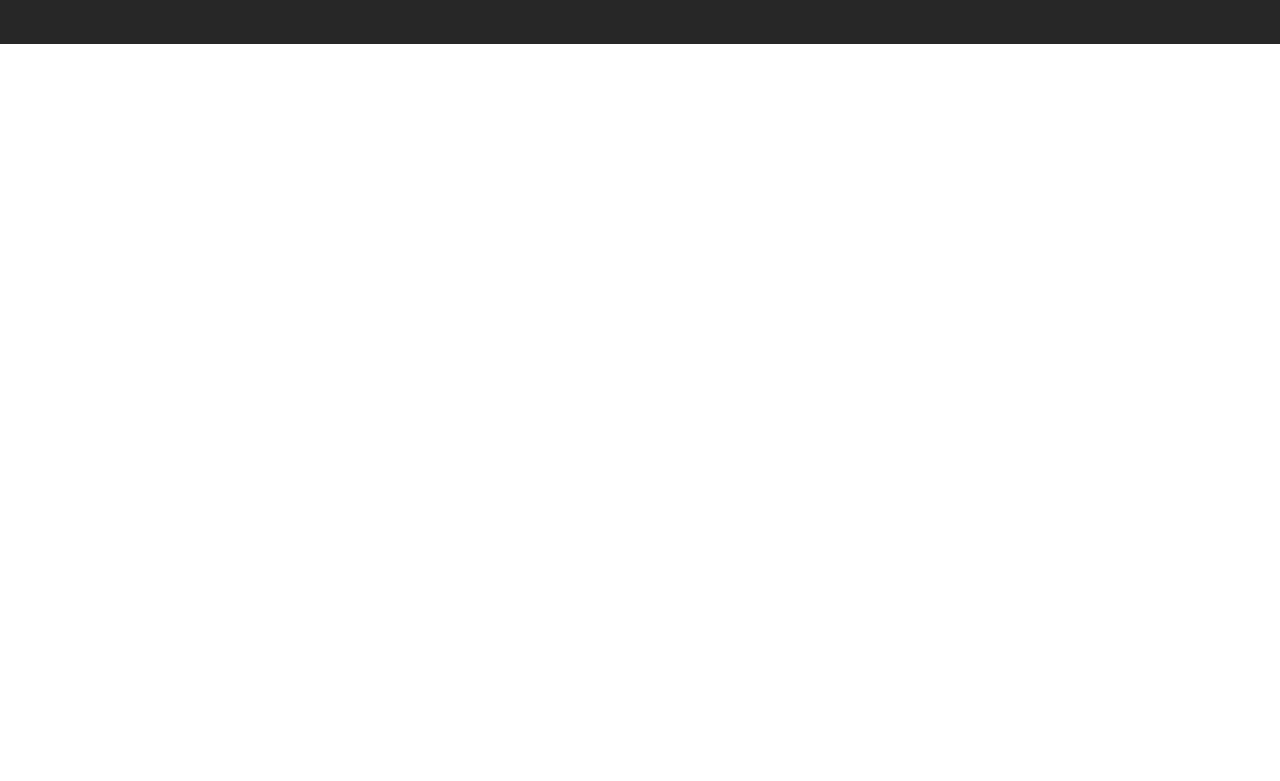
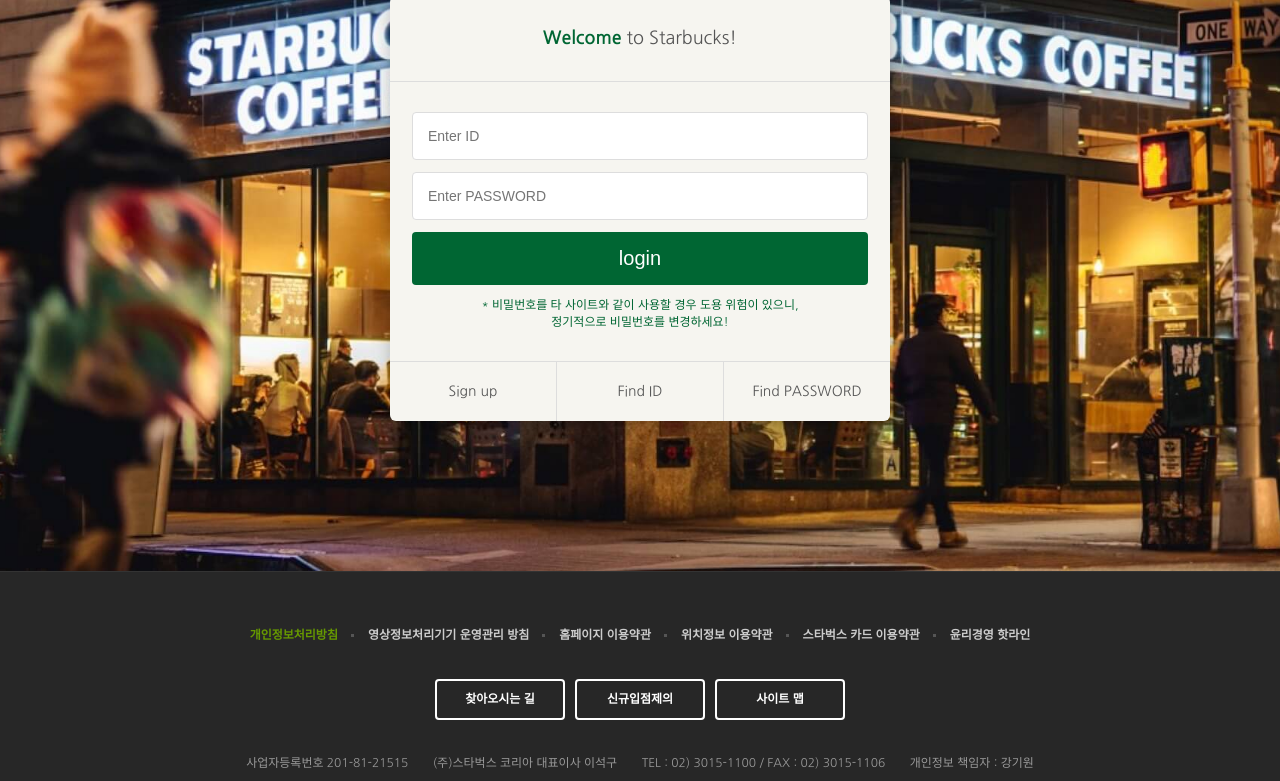
Before and after one commit to pgrgrgrgr/starbucks-vanilla, a plain HTML site: page signin/index.html in a window 1280 px wide. Shown: the part 290-1071 px from the top of the page. Before the commit the page ends 800 px from the top, so only its background shows below. Drawn offline with nearby package versions, Linux system fonts and the light colour scheme.

Commit message:
login page done

```diff
--- /dev/null
+++ b/css/signin.css
@@ -0,0 +1,78 @@
+.signin {
+  margin-top: 120px;
+  padding: 100px 0 150px;
+  background-image: url("../images/signin_bg.jpg");
+  background-repeat: no-repeat;
+  background-position: center;
+  background-attachment: fixed;
+  background-size: cover;
+}
+.signin h1 {
+  color: #fff;
+  font-size: 30px;
+  font-weight: 700;
+  text-align: center;
+  margin-bottom: 24px;
+}
+.signin__card {
+  width: 500px;
+  margin: 0 auto;
+  border-radius: 6px;
+  background-color: #f6f5f0;
+  box-shadow: 2px 2px 20px rgba(0, 0, 0, .3);
+  color: #555;
+}
+.signin__card h2 {
+  padding: 30px;
+  font-size: 18px;
+  text-align: center;
+  border-bottom: 1px solid #ddd;
+}
+.signin__card h2 strong {
+  font-weight: 700;
+  color: #006633;
+}
+.signin__card form {
+  padding: 30px 22px;
+}
+.signin__card form input {
+  width: 100%;
+  margin-bottom: 12px;
+  padding: 15px;
+  border: 1px solid #ddd;
+  border-radius: 4px;
+  outline: none;
+  box-sizing: border-box;
+  font-size: 14px;
+}
+.signin__card form [type="submit"] {
+  background-color: #006633;
+  border: none;
+  color: #fff;
+  font-size: 20px;
+  cursor: pointer;
+}
+.signin__card form p {
+  font-size: 12px;
+  color: #006633;
+  text-align: center;
+}
+.signin__card .actions {
+  display: flex;
+  border-top: 1px solid #ddd;
+}
+.signin__card .actions a {
+  flex-grow: 1;
+  flex-basis: 0;
+  text-align: center;
+  padding: 20px;
+  color: #555;
+  font-size: 14px;
+  border-right: 1px solid #ddd;
+}
+.signin__card .actions a:last-child {
+  border-right: none;
+}
+.signin__card .actions .a:hover {
+  text-decoration: underline;
+}
--- a/signin/index.html
+++ b/signin/index.html
@@ -27,6 +27,7 @@
   <link href="https://fonts.googleapis.com/css2?family=Nanum+Gothic:wght@400;700&display=swap" rel="stylesheet" />
   <link rel="stylesheet" href="https://fonts.googleapis.com/icon?family=Material+Icons" />
   <link rel="stylesheet" href="../css/common.css" />
+  <link rel="stylesheet" href="../css/signin.css" />
 
   <script defer src="../js/common.js"></script>
 </head>
@@ -366,7 +367,26 @@
   </header>
 
   <section class="signin">
-
+    <h1>login</h1>
+    <div class="signin__card">
+      <h2>
+        <strong>Welcome</strong> to Starbucks!
+      </h2>
+      <form>
+        <input type="text" placeholder="Enter ID">
+        <input type="password" placeholder="Enter PASSWORD">
+        <input type="submit" value="login">
+        <p>
+          * 비밀번호를 타 사이트와 같이 사용할 경우 도용 위험이 있으니, <br>
+          정기적으로 비밀번호를 변경하세요!
+        </p>
+      </form>
+      <div class="actions">
+        <a href="javascript:void(0)">Sign up</a>
+        <a href="javascript:void(0)">Find ID</a>
+        <a href="javascript:void(0)">Find PASSWORD</a>
+      </div>
+    </div>
   </section>
 
   <!-- FOOTER -->
```
